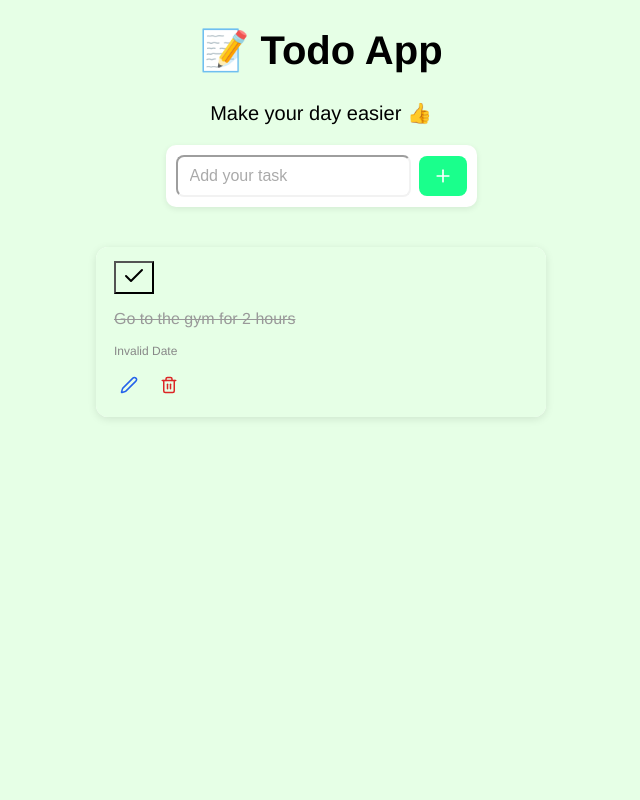
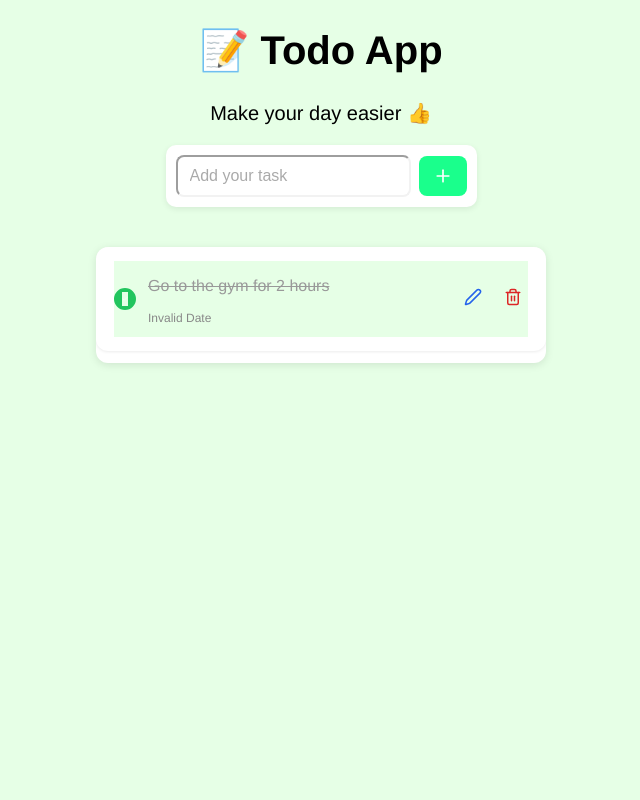
Before and after one commit to kencrimsonIT/Todo-App, a React (Create React App) app: page / in a window 1280 px wide. Shown: the top 800 px of the page, without its empty margins (319-959 px from the left). Built offline with nearby package versions, Linux system fonts and the light colour scheme.

Commit message:
FIX #3: Restyling the item component

```diff
--- a/src/CSS/TodoItems.css
+++ b/src/CSS/TodoItems.css
@@ -1,11 +1,89 @@
 .todo-tasks-container {
-
+    list-style: none;
+    background: #ffffff;
+    border-radius: 12px;
+    padding: 12px 16px;
+    margin-bottom: 12px;
+    display: flex;
+    align-items: center;
+    box-shadow: 0 1px 3px rgba(0,0,0,0.08);
+    transition: box-shadow 0.2s ease-in-out;
 }
 
-.check-button {
-
+.todo-tasks-container:hover {
+    box-shadow: 0 3px 8px rgba(0,0,0,0.12);
 }
 
+/* Check button */
+.check-button {
+    display: flex;
+    align-items: center;
+    width: 100%;
+    gap: 12px;
+}
+
+.todo-toggle-button {
+    width: 22px;
+    height: 22px;
+    border-radius: 50%;
+    border: 2px solid #d1d5db;
+    background: #fff;
+    display: flex;
+    align-items: center;
+    justify-content: center;
+    cursor: pointer;
+    transition: all 0.2s ease-in-out;
+}
+
+.todo-toggle-button.incompleted:hover {
+    border-color: #60a5fa;
+}
+
+.todo-toggle-button.completed {
+    background-color: #22c55e;
+    border-color: #22c55e;
+    color: white;
+}
+
+.check-icon {
+    width: 14px;
+    height: 14px;
+}
+
+/* Editing section */
 .editing-section {
+    flex: 1;
+    display: flex;
+    flex-direction: column-reverse;
+}
 
+.todo-input {
+    flex: 1;
+    padding: 6px 10px;
+    font-size: 14px;
+    border: 2px solid #93c5fd;
+    border-radius: 8px;
+    outline: none;
 }
+
+.todo-input:focus {
+    border-color: #2563eb;
+    box-shadow: 0 0 0 2px rgba(37,99,235,0.2);
+}
+
+.todo-text {
+    font-size: 15px;
+    color: #111827;
+}
+
+.todo-text.completed {
+    text-decoration: line-through;
+    color: #9ca3af;
+}
+
+/* Date */
+.todo-date {
+    font-size: 12px;
+    color: #6b7280;
+    margin-top: 2px;
+}
```
